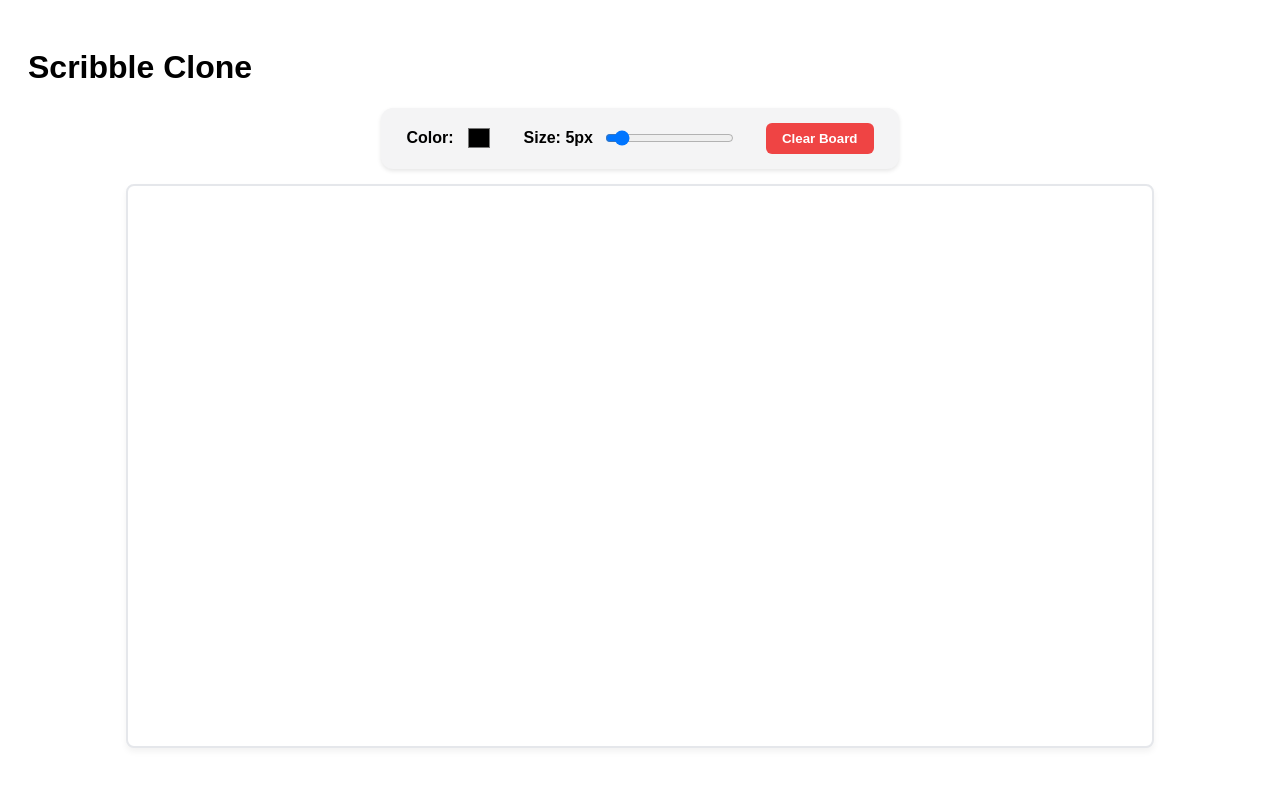
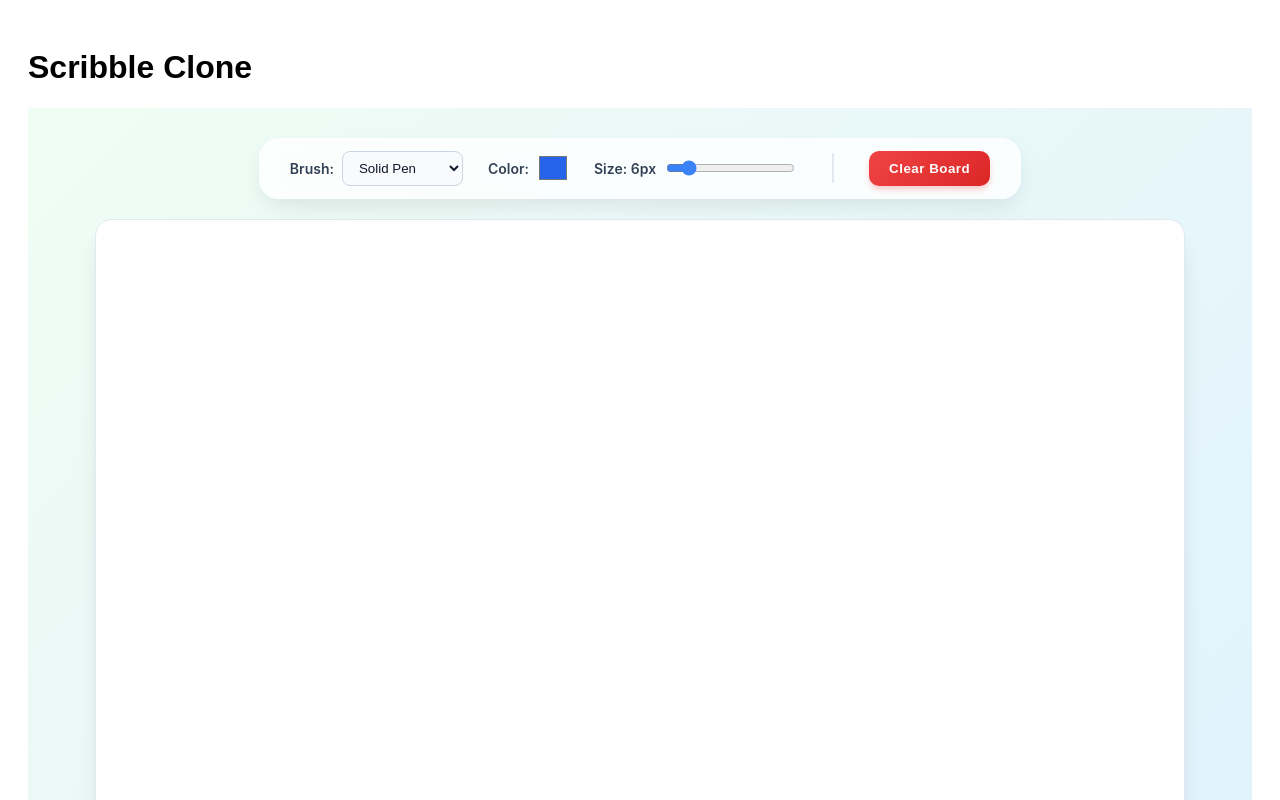
Before and after one commit to crimsonredflame/Scribble_Clone, a React (Vite) app in the folder frontend/: page / in a window 1280 px wide. Shown: the top 800 px of the page. Built offline with nearby package versions, Linux system fonts and the light colour scheme; no server answers.

Commit message:
Update Board.jsx

```diff
--- a/frontend/src/Board.jsx
+++ b/frontend/src/Board.jsx
@@ -1,7 +1,7 @@
 import React, { useRef, useEffect, useState } from 'react';
 import io from 'socket.io-client';
 
-const socket = io('http://localhost:3001'); // Remember to update this to Render URL when deploying
+const socket = io('http://localhost:3001'); // Update to Render URL in production
 const ROOM_ID = 'design_room_1';
 
 const Board = () => {
@@ -9,29 +9,28 @@ const Board = () => {
   const [isDrawing, setIsDrawing] = useState(false);
   const [context, setContext] = useState(null);
 
-  // New UI State
-  const [color, setColor] = useState('#000000');
-  const [brushSize, setBrushSize] = useState(5);
+  // UI State
+  const [color, setColor] = useState('#2563eb');
+  const [brushSize, setBrushSize] = useState(6);
+  const [brushType, setBrushType] = useState('solid'); // 'solid', 'dashed', 'highlighter', 'spray'
 
   useEffect(() => {
     const canvas = canvasRef.current;
-    canvas.width = window.innerWidth * 0.8;
-    canvas.height = window.innerHeight * 0.7; // Slightly smaller to fit the new toolbar
+    // Make canvas fill most of the screen nicely
+    canvas.width = window.innerWidth * 0.85;
+    canvas.height = window.innerHeight * 0.75;
 
     const ctx = canvas.getContext('2d');
-    ctx.lineCap = 'round';
-    ctx.lineJoin = 'round'; // Makes sharp corners smooth
     setContext(ctx);
 
     socket.emit('join_room', ROOM_ID);
 
     socket.on('load_history', (history) => {
-      // Now extracting color and brushSize from the history objects
-      history.forEach((stroke) => drawLine(ctx, stroke.x0, stroke.y0, stroke.x1, stroke.y1, stroke.color, stroke.brushSize, false));
+      history.forEach((stroke) => drawLine(ctx, stroke.x0, stroke.y0, stroke.x1, stroke.y1, stroke.color, stroke.brushSize, stroke.brushType, false));
     });
 
     socket.on('draw_event', (stroke) => {
-      drawLine(ctx, stroke.x0, stroke.y0, stroke.x1, stroke.y1, stroke.color, stroke.brushSize, false);
+      drawLine(ctx, stroke.x0, stroke.y0, stroke.x1, stroke.y1, stroke.color, stroke.brushSize, stroke.brushType, false);
     });
 
     socket.on('clear_board', () => {
@@ -41,28 +40,48 @@ const Board = () => {
     return () => socket.off();
   }, []);
 
-  // Effect to update the canvas context immediately when the user changes a setting
-  useEffect(() => {
-    if (context) {
-      context.strokeStyle = color;
-      context.lineWidth = brushSize;
+  const drawLine = (ctx, x0, y0, x1, y1, strokeColor, strokeWidth, type, emit) => {
+    ctx.beginPath();
+
+    // Reset defaults to prevent styles from bleeding into each other
+    ctx.setLineDash([]);
+    ctx.globalAlpha = 1.0;
+    ctx.globalCompositeOperation = 'source-over';
+    ctx.lineCap = 'round';
+    ctx.lineJoin = 'round';
+    ctx.strokeStyle = strokeColor;
+    ctx.fillStyle = strokeColor;
+    ctx.lineWidth = strokeWidth;
+
+    // Apply specific brush logic
+    if (type === 'dashed') {
+      ctx.setLineDash([strokeWidth * 2, strokeWidth * 1.5]);
+    } else if (type === 'highlighter') {
+      ctx.globalAlpha = 0.3;
+      ctx.globalCompositeOperation = 'multiply';
+      ctx.lineWidth = strokeWidth * 2; // Highlighters are usually thicker
     }
-  }, [color, brushSize, context]);
 
-  // drawLine now accepts strokeColor and strokeWidth as parameters
-  const drawLine = (ctx, x0, y0, x1, y1, strokeColor, strokeWidth, emit) => {
-    ctx.beginPath();
+    // Spray can uses random dots instead of continuous lines
+    if (type === 'spray') {
+      const density = strokeWidth * 2;
+      for (let i = 0; i < density; i++) {
+        const offsetX = (Math.random() - 0.5) * strokeWidth * 2.5;
+        const offsetY = (Math.random() - 0.5) * strokeWidth * 2.5;
+        ctx.fillRect(x1 + offsetX, y1 + offsetY, 1, 1);
+      }
+    } else {
       ctx.moveTo(x0, y0);
       ctx.lineTo(x1, y1);
-    ctx.strokeStyle = strokeColor;
-    ctx.lineWidth = strokeWidth;
       ctx.stroke();
+    }
+
     ctx.closePath();
 
     if (!emit) return;
 
-    // Bundle the current UI settings into the payload
-    const strokeData = { x0, y0, x1, y1, color: strokeColor, brushSize: strokeWidth, timestamp: Date.now() };
+    // Bundle the new brushType into the payload
+    const strokeData = { x0, y0, x1, y1, color: strokeColor, brushSize: strokeWidth, brushType: type, timestamp: Date.now() };
     socket.emit('draw_event', { roomId: ROOM_ID, strokeData });
   };
 
@@ -77,12 +96,10 @@ const Board = () => {
     if (!isDrawing) return;
     const { offsetX, offsetY } = nativeEvent;
 
-    // Pass the state variables into the draw function
-    drawLine(context, offsetX - 1, offsetY - 1, offsetX, offsetY, color, brushSize, true);
+    drawLine(context, offsetX - 1, offsetY - 1, offsetX, offsetY, color, brushSize, brushType, true);
   };
 
   const stopDrawing = () => {
-    context.closePath();
     setIsDrawing(false);
   };
 
@@ -91,52 +108,132 @@ const Board = () => {
     socket.emit('clear_board', ROOM_ID);
   };
 
+  // --- Premium UI Styling Objects ---
+  const containerStyle = {
+    display: 'flex',
+    flexDirection: 'column',
+    alignItems: 'center',
+    gap: '20px',
+    padding: '30px',
+    minHeight: '100vh',
+    background: 'linear-gradient(135deg, #f0fdf4 0%, #e0f2fe 100%)', // Soft pastel gradient
+    fontFamily: '"Inter", "Segoe UI", sans-serif',
+  };
+
+  const toolbarStyle = {
+    display: 'flex',
+    gap: '25px',
+    alignItems: 'center',
+    background: 'rgba(255, 255, 255, 0.8)', // Translucent white
+    backdropFilter: 'blur(10px)', // Glassmorphism blur
+    padding: '12px 30px',
+    borderRadius: '20px',
+    boxShadow: '0 10px 25px -5px rgba(0, 0, 0, 0.1)',
+    border: '1px solid rgba(255, 255, 255, 0.5)',
+  };
+
+  const labelStyle = {
+    fontWeight: '600',
+    color: '#334155',
+    fontSize: '14px',
+    display: 'flex',
+    alignItems: 'center',
+    gap: '8px'
+  };
+
+  const selectStyle = {
+    padding: '8px 12px',
+    borderRadius: '8px',
+    border: '1px solid #cbd5e1',
+    background: '#f8fafc',
+    color: '#0f172a',
+    fontWeight: '500',
+    cursor: 'pointer',
+    outline: 'none'
+  };
+
+  const buttonStyle = {
+    padding: '10px 20px',
+    cursor: 'pointer',
+    background: 'linear-gradient(135deg, #ef4444 0%, #dc2626 100%)',
+    color: 'white',
+    border: 'none',
+    borderRadius: '10px',
+    fontWeight: 'bold',
+    letterSpacing: '0.5px',
+    boxShadow: '0 4px 6px -1px rgba(239, 68, 68, 0.3)',
+    transition: 'transform 0.1s'
+  };
+
+  const canvasWrapperStyle = {
+    background: 'white',
+    borderRadius: '16px',
+    boxShadow: '0 20px 25px -5px rgba(0, 0, 0, 0.1), 0 8px 10px -6px rgba(0, 0, 0, 0.1)',
+    overflow: 'hidden',
+    border: '1px solid #e2e8f0'
+  };
+
   return (
-    <div style={{ display: 'flex', flexDirection: 'column', alignItems: 'center', gap: '15px' }}>
+    <div style={containerStyle}>
 
-      {/* New Toolbar UI */}
-      <div style={{ display: 'flex', gap: '30px', alignItems: 'center', background: '#f4f4f5', padding: '15px 25px', borderRadius: '12px', boxShadow: '0 2px 4px rgba(0,0,0,0.1)' }}>
+      <div style={toolbarStyle}>
 
-        <div style={{ display: 'flex', alignItems: 'center', gap: '10px' }}>
-          <label htmlFor="colorPicker" style={{ fontWeight: 'bold' }}>Color:</label>
+        <label style={labelStyle}>
+          Brush:
+          <select value={brushType} onChange={(e) => setBrushType(e.target.value)} style={selectStyle}>
+            <option value="solid">Solid Pen</option>
+            <option value="dashed">Dashed Line</option>
+            <option value="highlighter">Highlighter</option>
+            <option value="spray">Spray Can</option>
+          </select>
+        </label>
+
+        <label style={labelStyle}>
+          Color:
           <input
             type="color"
-            id="colorPicker"
             value={color}
             onChange={(e) => setColor(e.target.value)}
-            style={{ cursor: 'pointer', border: 'none', background: 'none', height: '30px', width: '30px' }}
+            style={{ cursor: 'pointer', border: 'none', background: 'none', height: '32px', width: '32px', padding: 0 }}
           />
-        </div>
+        </label>
 
-        <div style={{ display: 'flex', alignItems: 'center', gap: '10px' }}>
-          <label htmlFor="brushSize" style={{ fontWeight: 'bold' }}>Size: {brushSize}px</label>
+        <label style={labelStyle}>
+          Size: {brushSize}px
           <input
             type="range"
-            id="brushSize"
             min="1"
-            max="50"
+            max="40"
             value={brushSize}
             onChange={(e) => setBrushSize(parseInt(e.target.value))}
-            style={{ cursor: 'pointer' }}
+            style={{ cursor: 'pointer', accentColor: '#3b82f6' }}
           />
-        </div>
+        </label>
+
+        <div style={{ width: '2px', height: '30px', background: '#e2e8f0', margin: '0 10px' }}></div> {/* Divider */}
 
         <button
           onClick={clearBoard}
-          style={{ padding: '8px 16px', cursor: 'pointer', background: '#ef4444', color: 'white', border: 'none', borderRadius: '6px', fontWeight: 'bold' }}
+          style={buttonStyle}
+          onMouseDown={(e) => e.currentTarget.style.transform = 'scale(0.95)'}
+          onMouseUp={(e) => e.currentTarget.style.transform = 'scale(1)'}
+          onMouseLeave={(e) => e.currentTarget.style.transform = 'scale(1)'}
         >
           Clear Board
         </button>
       </div>
 
+      <div style={canvasWrapperStyle}>
         <canvas
           ref={canvasRef}
           onMouseDown={startDrawing}
           onMouseMove={draw}
           onMouseUp={stopDrawing}
           onMouseOut={stopDrawing}
-        style={{ border: '2px solid #e5e7eb', borderRadius: '8px', cursor: 'crosshair', backgroundColor: '#ffffff', boxShadow: '0 4px 6px rgba(0,0,0,0.05)' }}
+          style={{ cursor: 'crosshair', display: 'block' }}
         />
+      </div>
+
     </div>
   );
 };
```
Lines whose indentation alone changed are shown as unchanged.
